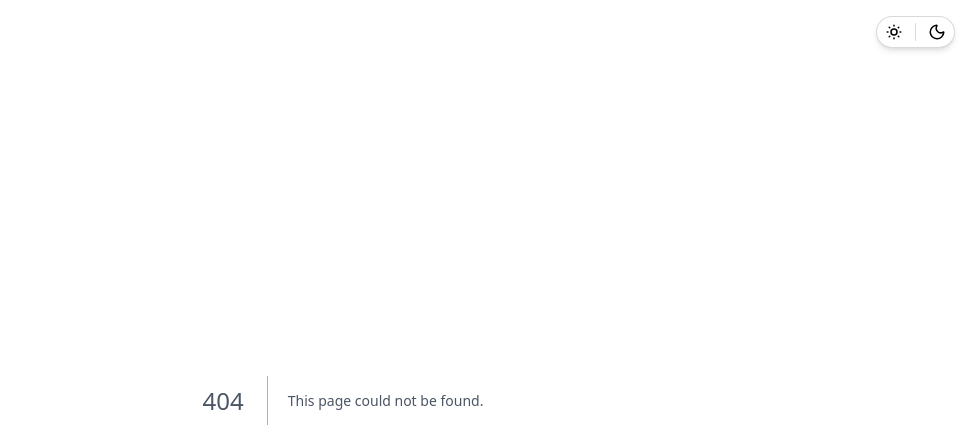
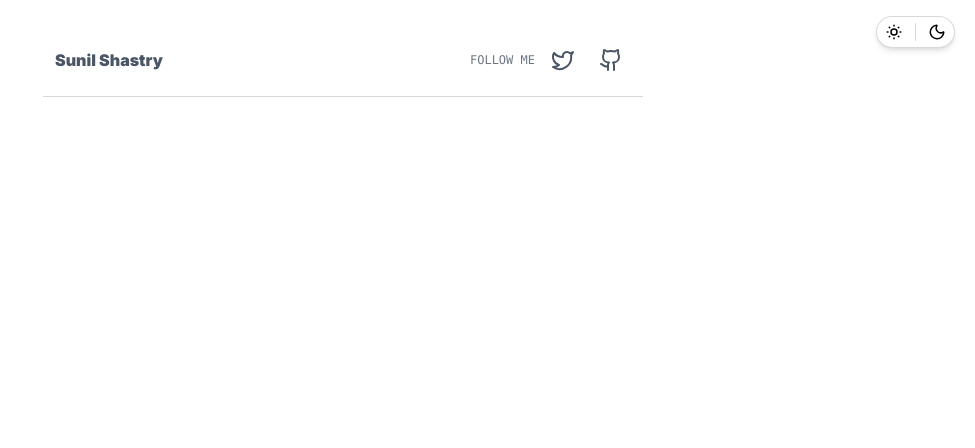
Before and after one commit to sunillshastry/sunilshastry.com, a Next.js app: page /blogs in a window 1280 px wide. Before the commit this address had no page. Shown: the top 448 px of the page, without its empty margins (305-1280 px from the left). Built offline with nearby package versions, Linux system fonts and the light colour scheme.

Commit message:
Setup an index page for /blogs route: currently only displaying blog-header component

```diff
--- /dev/null
+++ b/app/blogs/page.tsx
@@ -0,0 +1,9 @@
+import BlogHeader from '@/components/blog-header';
+
+export default function Page() {
+	return (
+		<section className="mx-auto w-1/2 py-8 max-lg:w-[90%] max-lg:bg-red-500">
+			<BlogHeader />
+		</section>
+	);
+}
```
